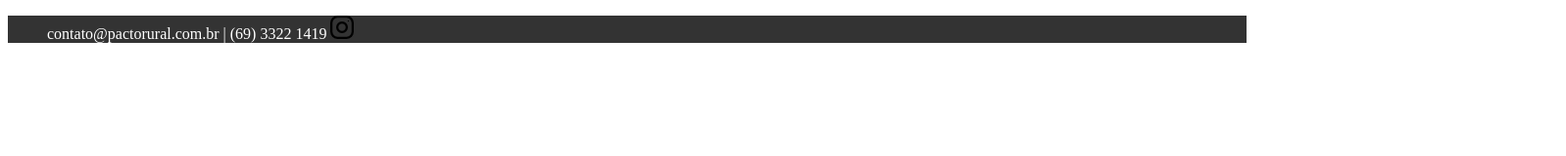
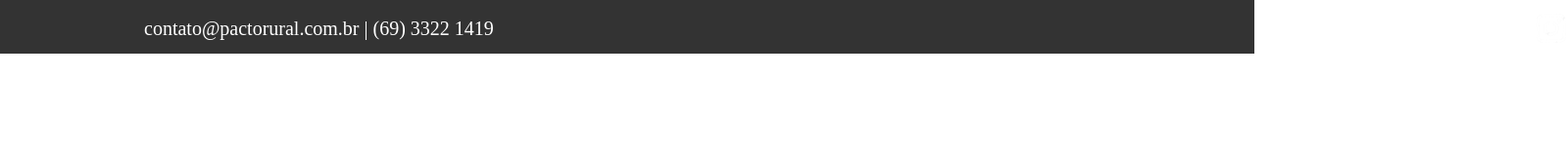
Before and after one commit to ThalyssonEmanoel/Front-end-Marcos, a plain HTML site: page terceiro/index.html in a window 1280 px wide. Shown: the whole page at 98% size, 1598 px wide, since content can reach past the window. Drawn offline with Linux system fonts and the light colour scheme.

Commit message:
Iniciei a criação do site da pacto rural

```diff
--- /dev/null
+++ b/terceiro/Assets/css/estilo.css
@@ -0,0 +1,30 @@
+:root{
+    --cor-branco:white;
+    --cor-cinza:#333333;
+}
+
+body{
+    background-color:var(--cor-branco)
+}
+header{
+    background-color: var(--cor-cinza);
+    color: var(--cor-branco);
+    position: fixed ;
+    padding-top: -5%;
+    top: 0;
+    left: 0;
+    right: 0;
+}
+header nav ul li{
+    display: inline-block;
+    text-align: center;
+    font-size: 20px;
+    margin: 0;
+    transform: translate(30%,10%);
+}
+
+.iconsinsta{
+    height:30px ;
+    width: 30px;
+    transform: translate(5200%,20%);
+}
--- a/terceiro/css/estilo.css
+++ /dev/null
@@ -1,19 +0,0 @@
-:root{
-    --cor-branco:white;
-    --cor-cinza:#333333;
-}
-
-body{
-    background-color:var(--cor-branco)
-}
-header{
-    background-color: var(--cor-cinza);
-    color: var(--cor-branco);
-}
-header nav ul li{
-    display: inline-block;
-}
-
-.icons{
-    filter: grayscale(10000000000000%)
-}
--- a/terceiro/index.html
+++ b/terceiro/index.html
@@ -3,7 +3,7 @@
 <head>
     <meta charset="UTF-8">
     <meta name="viewport" content="width=device-width, initial-scale=1.0">
-    <link rel="stylesheet" href="css/estilo.css">
+    <link rel="stylesheet" href="Assets/css/estilo.css">
     <title>Front do site2</title>
 </head>
 <body>
@@ -12,10 +12,10 @@
     <nav>
     <ul>
         <li>contato@pactorural.com.br | (69) 3322 1419</li>
-        <li><img class="icons" src="images/instagram_733614.png" alt="ícone do instagram"></li>
     </ul>
 </nav>
 </header>
+<img class="iconsinsta" src="Assets/images/instaaer-removebg-preview.png" alt="ícone do instagram">
 
 </body>
 </html>
```
Also changed, not shown: terceiro/Assets/meme.html (added, +16 -0 lines), terceiro/Assets/images/instaaer-removebg-preview.png (added), terceiro/Assets/images/pactoRural.png (renamed from terceiro/images/pactoRural.png), terceiro/images/instagram_733614.png (deleted).
